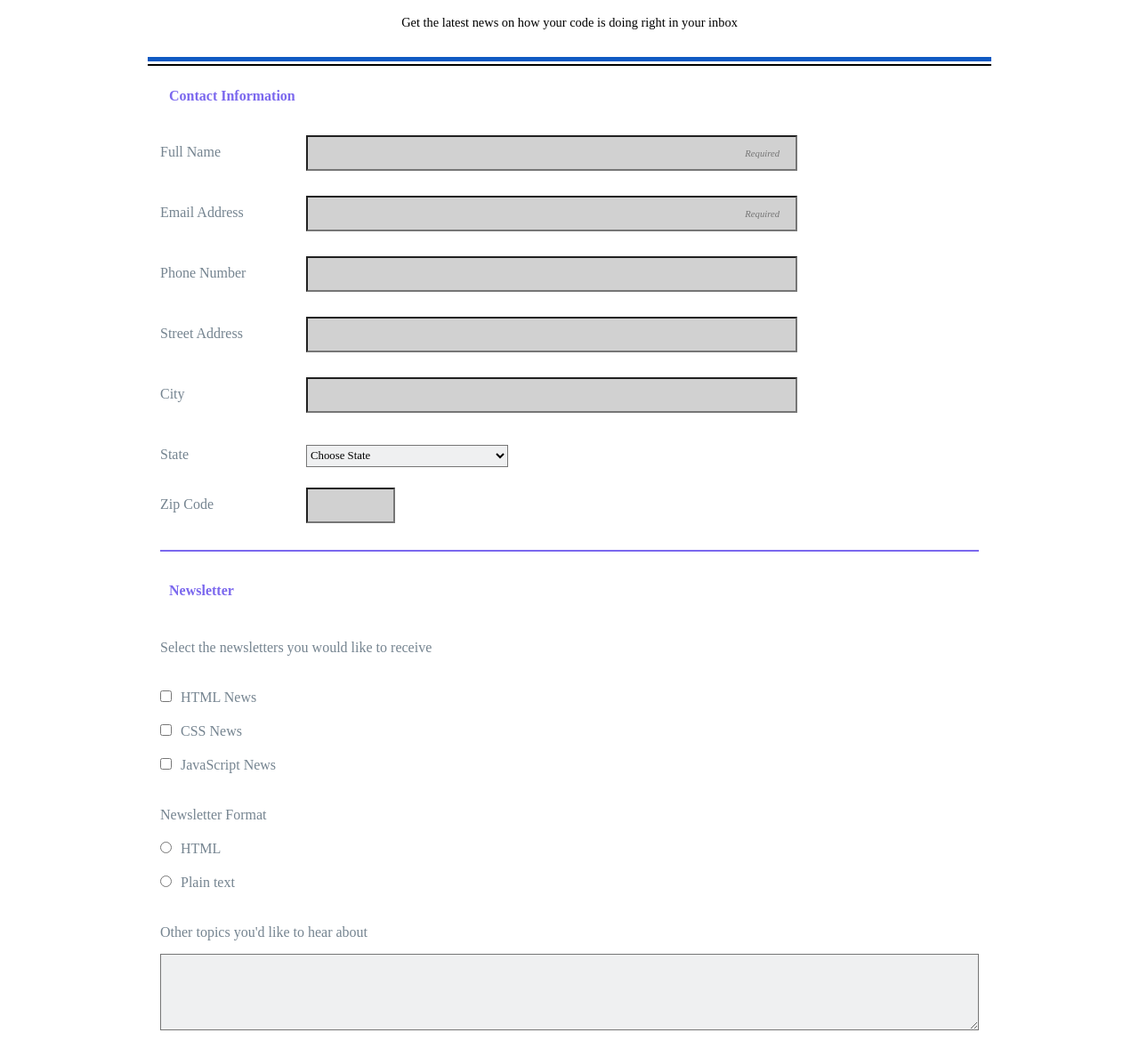
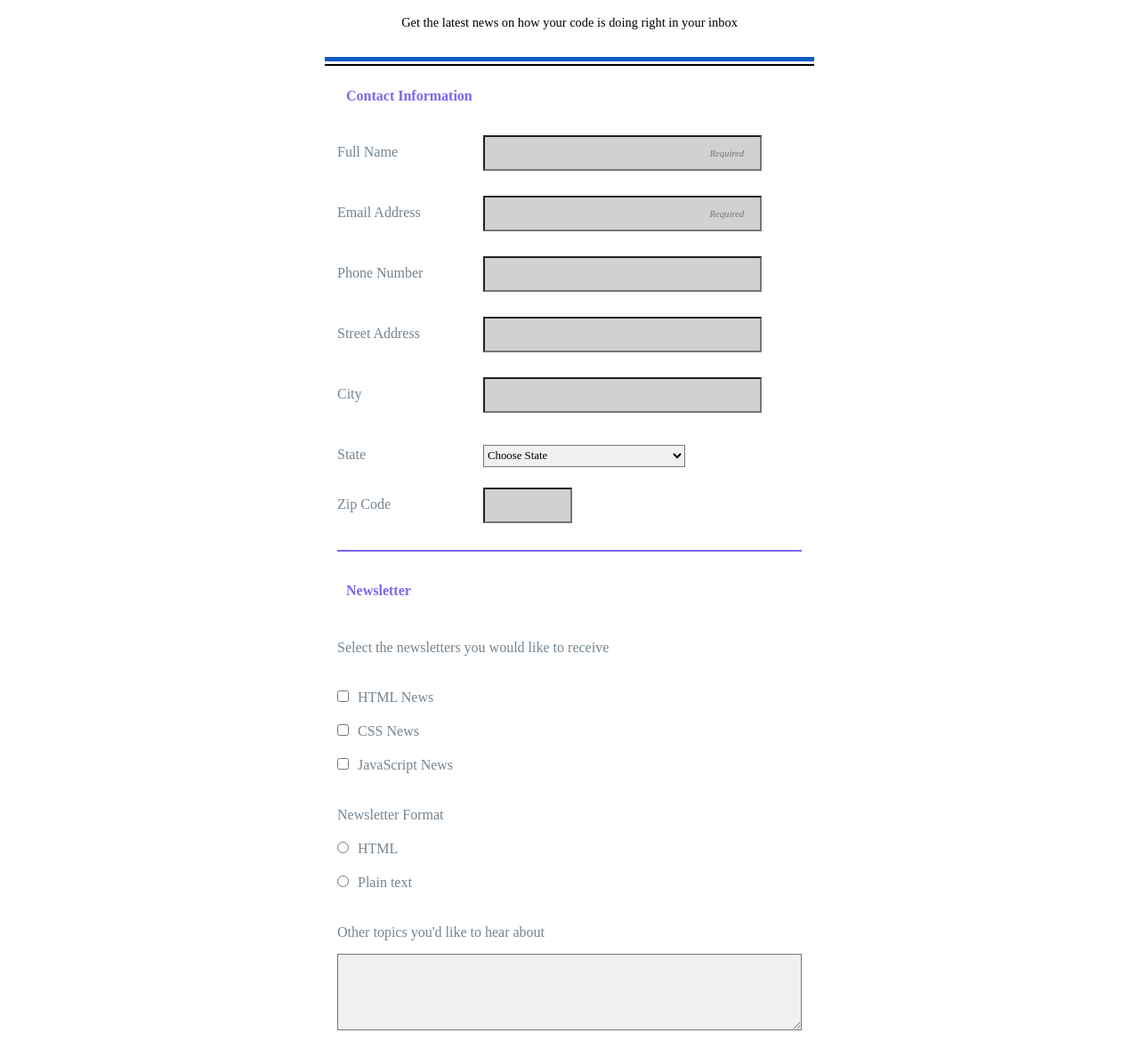
Before and after one commit to mzjay77/online_registration_v4, a plain HTML site: page Index.html in a window 1280 px wide. Shown: the part 96-1275 px from the top of the page at 89% size. Drawn offline with Linux system fonts and the light colour scheme.

Commit message:
Correction to CSS

```diff
--- a/style.css
+++ b/style.css
@@ -109,6 +109,7 @@
 	font-size: 0.9em;
 	padding: 10px;
 	box-sizing: border-box;
+	transition: box-shadow 0.3s ease;
   }
   button {
 	background-color: #0f59c2;
@@ -127,7 +128,7 @@
 	  width: 100%;
 	}
 	#wrapper {
-	  width: 75%;
+	  width: 550px;
 	  margin:  auto;
 	}
 	#contact label {
```
